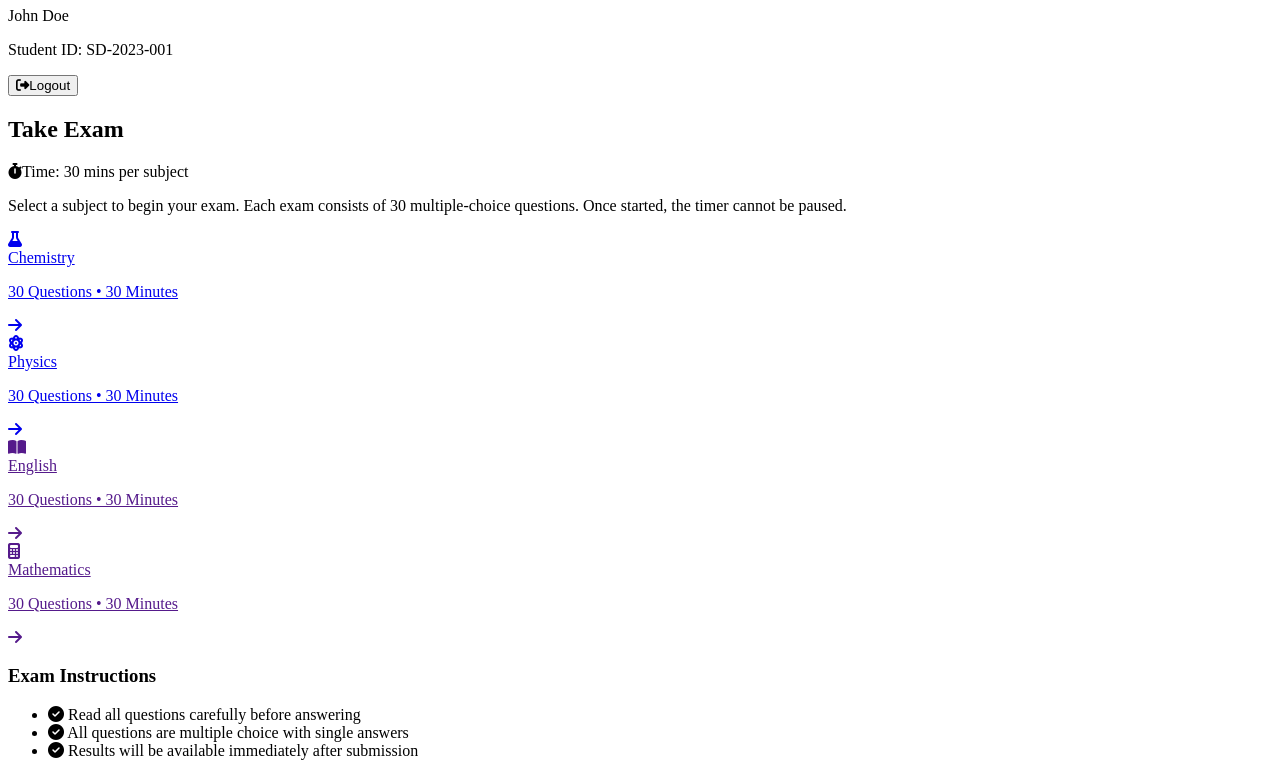
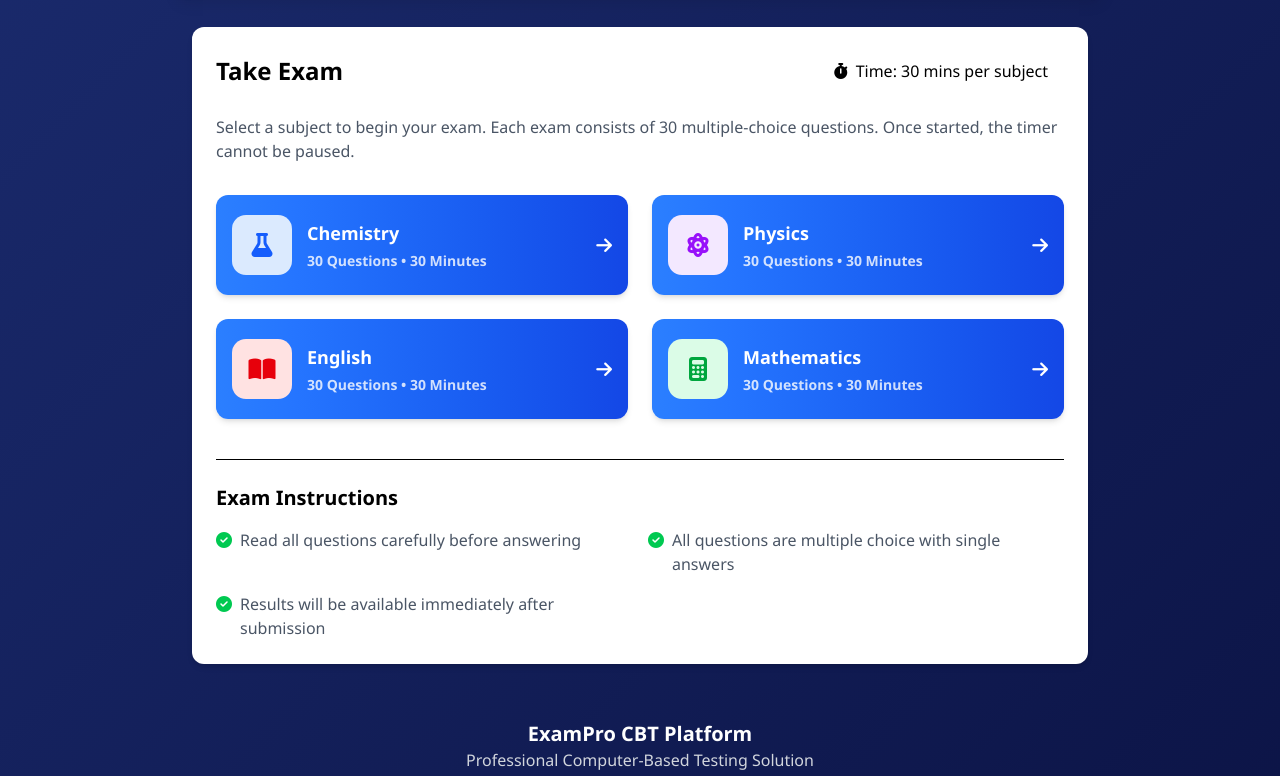
Before and after one commit to Gabjord/my-tailwind, a website: page index.html in a window 1280 px wide. Shown: the part 99-875 px from the top of the page. Drawn offline with Linux system fonts and the light colour scheme; the site is published under a folder, as on GitHub Pages, so addresses that start at the root find nothing.

Commit message:
Update index.html

```diff
--- a/index.html
+++ b/index.html
@@ -4,7 +4,7 @@
     <meta charset="UTF-8" />
     <meta name="viewport" content="width=device-width, initial-scale=1.0" />
     <title>CBT Exam Dashboard</title>
-    <link href="/style/output.css" rel="stylesheet" />
+    <link href="./style/output.css" rel="stylesheet" />
     <link
       rel="stylesheet"
       href="https://cdnjs.cloudflare.com/ajax/libs/font-awesome/6.4.0/css/all.min.css"
```
